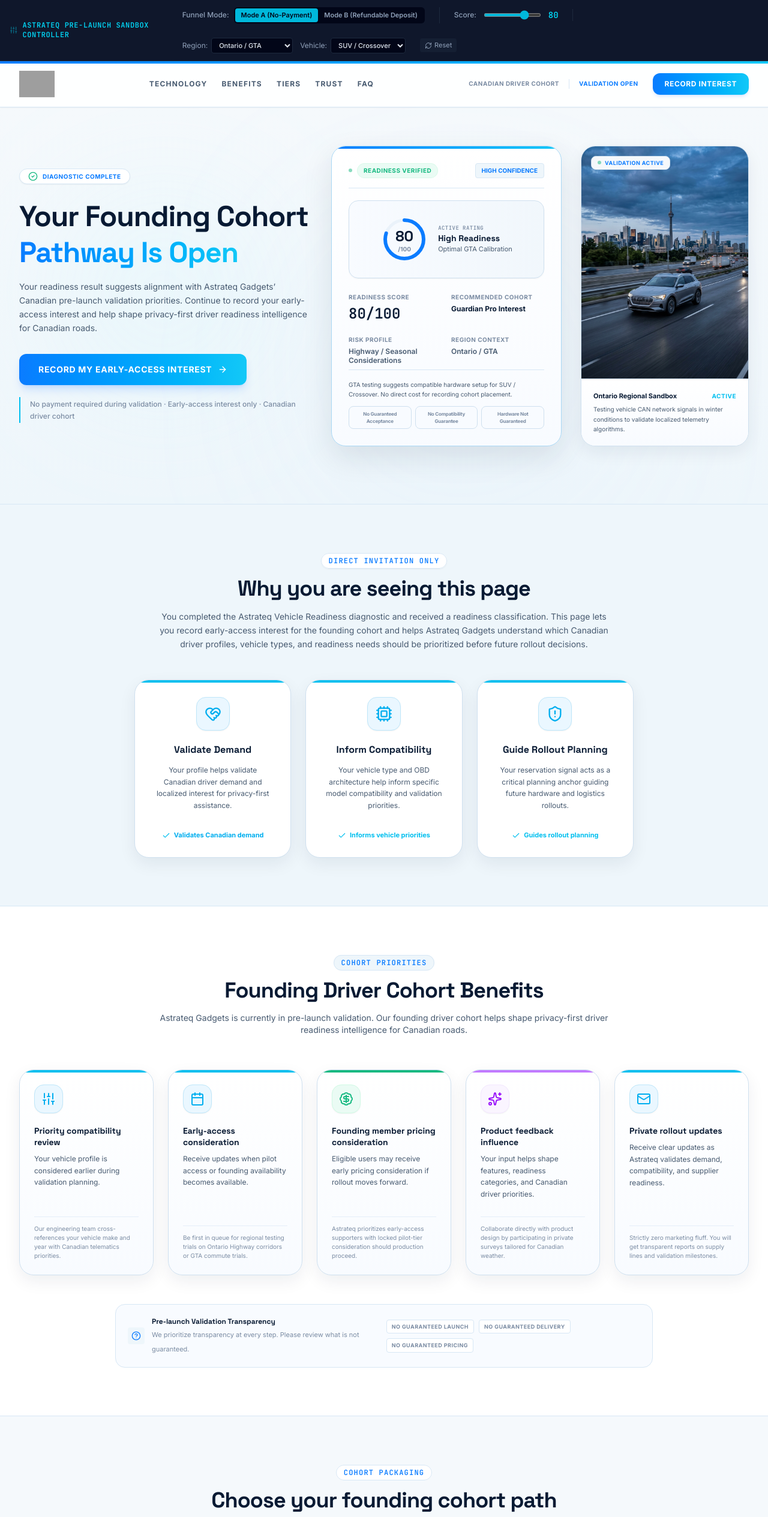
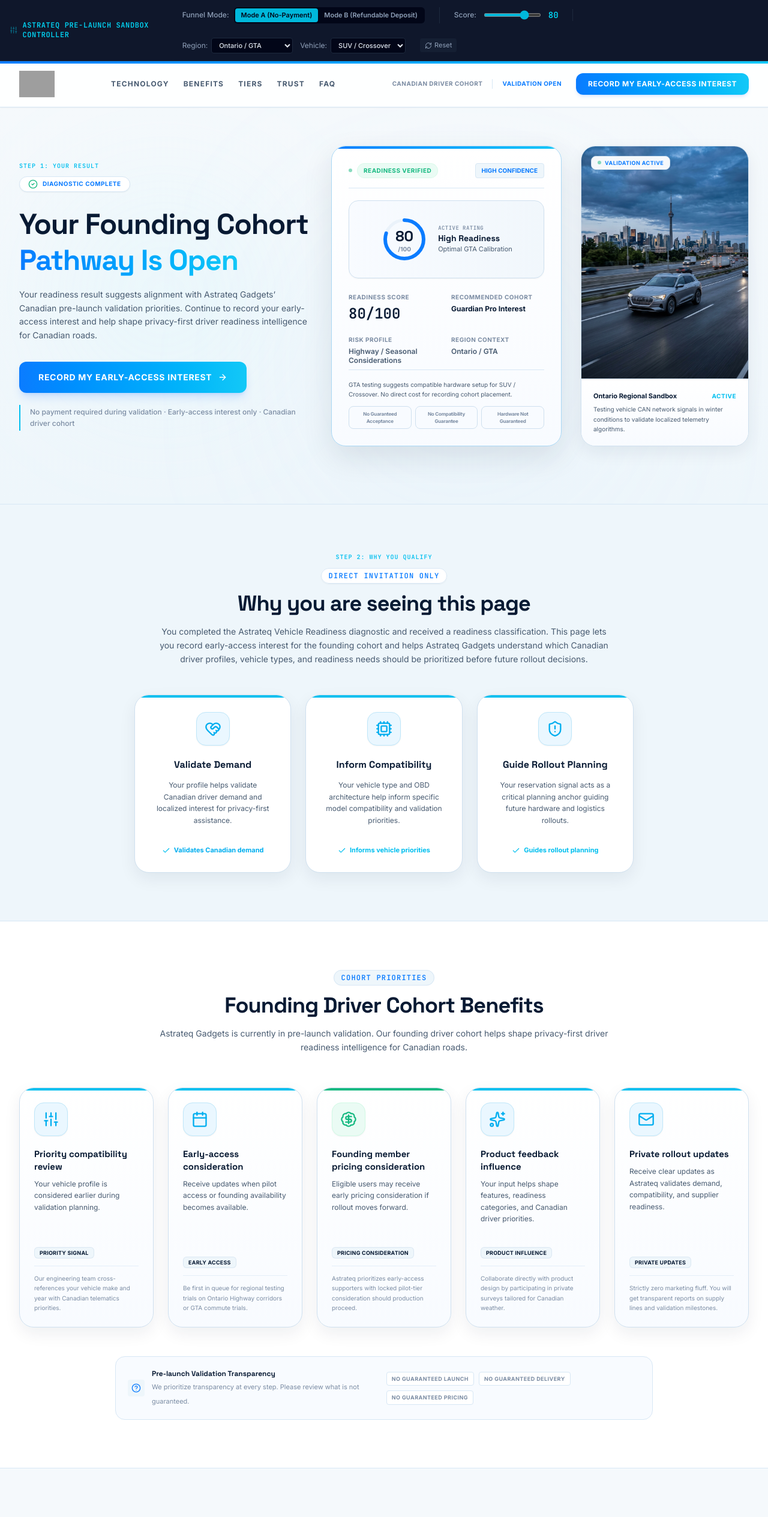
Before and after one commit to MaverickKing17/astrateq-cohort-reservation, a React (Vite) app: page / in a window 1280 px wide. Shown: the top 2529 px of the page at 60% size. Built offline with nearby package versions, Linux system fonts and the light colour scheme; grey boxes are pictures that could not be loaded.

Commit message:
feat: standardize onboarding steps and CTAs
Update UI components to include sequential step indicators and unify call-to-action labeling across the funnel for consistent messaging. Update cohort benefit styling for improved visual cohesion.

```diff
--- a/src/components/CohortBenefits.tsx
+++ b/src/components/CohortBenefits.tsx
@@ -12,6 +12,7 @@
       iconBg: 'bg-[#EAF7FF]',
       iconBorder: 'border-[#BFE7FA]',
       iconColor: 'text-[#00AEEF]',
+      chipText: 'Priority signal',
     },
     {
       id: 2,
@@ -23,6 +24,7 @@
       iconBg: 'bg-[#EAF7FF]',
       iconBorder: 'border-[#BFE7FA]',
       iconColor: 'text-[#00AEEF]',
+      chipText: 'Early access',
     },
     {
       id: 3,
@@ -34,6 +36,7 @@
       iconBg: 'bg-[#EAFBF4]',
       iconBorder: 'border-emerald-100',
       iconColor: 'text-[#16B981]',
+      chipText: 'Pricing consideration',
     },
     {
       id: 4,
@@ -41,10 +44,11 @@
       description: 'Your input helps shape features, readiness categories, and Canadian driver priorities.',
       detail: 'Collaborate directly with product design by participating in private surveys tailored for Canadian weather.',
       icon: Sparkles,
-      accentColor: 'bg-purple-400',
-      iconBg: 'bg-purple-50',
-      iconBorder: 'border-purple-100',
-      iconColor: 'text-purple-600',
+      accentColor: 'bg-[#00BFEF]',
+      iconBg: 'bg-[#EAF7FF]',
+      iconBorder: 'border-[#BFE7FA]',
+      iconColor: 'text-[#00AEEF]',
+      chipText: 'Product influence',
     },
     {
       id: 5,
@@ -56,6 +60,7 @@
       iconBg: 'bg-[#EAF7FF]',
       iconBorder: 'border-[#BFE7FA]',
       iconColor: 'text-[#00AEEF]',
+      chipText: 'Private updates',
     },
   ];
 
@@ -71,13 +76,13 @@
           <h2 className="mt-4 font-display text-3xl font-extrabold tracking-tight text-[#081A33] sm:text-4xl">
             Founding Driver Cohort Benefits
           </h2>
-          <p className="mt-4 text-sm text-[#475A70]">
+          <p className="mt-4 text-sm text-[#475A70] leading-relaxed">
             Astrateq Gadgets is currently in pre-launch validation. Our founding driver cohort helps shape privacy-first driver readiness intelligence for Canadian roads.
           </p>
         </div>
 
         {/* Benefits Grid */}
-        <div className="grid grid-cols-1 md:grid-cols-2 lg:grid-cols-5 gap-6">
+        <div className="grid grid-cols-1 md:grid-cols-2 lg:grid-cols-5 gap-6 items-stretch">
           {benefits.map((benefit) => {
             const Icon = benefit.icon;
             return (
@@ -89,20 +94,26 @@
                 {/* Subtle top accent line */}
                 <div className={`absolute top-0 left-0 right-0 h-[4px] ${benefit.accentColor}`} />
 
-                <div>
+                <div className="flex-1 flex flex-col">
                   {/* Larger icon badge */}
-                  <div className={`inline-flex h-12 w-12 items-center justify-center rounded-2xl border mb-5 ${benefit.iconBg} ${benefit.iconBorder} ${benefit.iconColor} shadow-xs transition-transform duration-300 group-hover:scale-105`}>
-                    <Icon className="h-6 w-6" />
+                  <div className={`inline-flex h-14 w-14 items-center justify-center rounded-2xl border mb-5 ${benefit.iconBg} ${benefit.iconBorder} ${benefit.iconColor} shadow-xs transition-transform duration-300 group-hover:scale-105`}>
+                    <Icon className="h-7 w-7 stroke-[2]" />
                   </div>
-                  <h3 className="font-display font-bold text-[#081A33] text-sm leading-snug mb-2 group-hover:text-[#0B7CFF] transition-colors">
+                  <h3 className="font-display font-extrabold text-[#081A33] text-[15px] leading-snug mb-2 group-hover:text-[#0B7CFF] transition-colors">
                     {benefit.title}
                   </h3>
-                  <p className="text-xs text-[#475A70] leading-relaxed mb-3">
+                  <p className="text-xs text-[#475A70] leading-relaxed mb-4">
                     {benefit.description}
                   </p>
                 </div>
-                <div className="pt-3 border-t border-[#D7E7F5]/60 mt-4 text-[10px] text-[#7B8CA3] leading-normal">
-                  {benefit.detail}
+
+                <div className="mt-4 space-y-3">
+                  <div className="inline-flex items-center rounded-md bg-[#EEF6FB] border border-[#CFE0EF]/60 px-2 py-0.5 text-[9px] font-bold text-[#081A33] uppercase tracking-wide">
+                    {benefit.chipText}
+                  </div>
+                  <div className="pt-3 border-t border-[#D7E7F5]/60 text-[10px] text-[#7B8CA3] leading-relaxed">
+                    {benefit.detail}
+                  </div>
                 </div>
               </div>
             );
--- a/src/components/Footer.tsx
+++ b/src/components/Footer.tsx
@@ -31,9 +31,9 @@
           <button
             onClick={handleCtaClick}
             id="footer-primary-cta"
-            className="w-full sm:w-auto inline-flex items-center justify-center rounded-xl bg-gradient-to-r from-[#0B7CFF] to-[#13C8F7] px-8 py-4 text-xs font-bold text-white shadow-lg shadow-blue-500/20 hover:opacity-95 hover:scale-[1.01] active:scale-[0.99] transition-all cursor-pointer"
+            className="w-full sm:w-auto inline-flex items-center justify-center rounded-xl bg-gradient-to-r from-[#0B7CFF] to-[#13C8F7] px-8 py-4 text-xs font-bold text-white shadow-lg shadow-blue-500/20 hover:opacity-95 hover:scale-[1.01] active:scale-[0.99] transition-all cursor-pointer uppercase tracking-wider font-mono"
           >
-            {mode === 'mode-b' ? 'Reserve My Founding Cohort Position' : 'Record My Early-Access Interest'}
+            Record My Early-Access Interest
           </button>
 
           <p className="mt-4 text-[10px] text-slate-400 uppercase tracking-wider font-semibold">
--- a/src/components/Header.tsx
+++ b/src/components/Header.tsx
@@ -77,7 +77,7 @@
             onClick={onScrollToForm}
             className="rounded-xl bg-gradient-to-r from-[#0B7CFF] to-[#13C8F7] hover:opacity-95 text-white font-bold px-5 py-2.5 text-xs tracking-wider uppercase transition-all duration-250 shadow-md shadow-blue-500/15 active:scale-95 cursor-pointer"
           >
-            {mode === 'mode-b' ? 'Reserve Now' : 'Record Interest'}
+            {mode === 'mode-b' ? 'Record Early-Access Interest' : 'Record My Early-Access Interest'}
           </button>
         </div>
 
@@ -150,7 +150,7 @@
               }}
               className="block w-full text-center rounded-xl bg-gradient-to-r from-[#0B7CFF] to-[#13C8F7] py-3 text-xs font-bold uppercase tracking-wider text-white shadow-md cursor-pointer"
             >
-              {mode === 'mode-b' ? 'Reserve Now' : 'Record Interest'}
+              {mode === 'mode-b' ? 'Record Early-Access Interest' : 'Record My Early-Access Interest'}
             </button>
           </div>
         </div>
--- a/src/components/HeroSection.tsx
+++ b/src/components/HeroSection.tsx
@@ -80,6 +80,11 @@
 
           {/* Left Column: Direct Response Core */}
           <div className="lg:col-span-5 flex flex-col justify-center text-left" id="hero-left">
+            {/* Step Label */}
+            <span className="text-[10px] font-extrabold tracking-widest uppercase text-[#00BFEF] block mb-2.5 font-mono">
+              Step 1: Your Result
+            </span>
+
             {/* Status Pill */}
             <div className="mb-6 inline-flex items-center space-x-2 self-start rounded-full border border-[#D7E7F5] bg-white px-3.5 py-1 text-xs font-semibold text-[#0B7CFF] shadow-xs">
               <CheckCircle2 className="h-4 w-4 text-[#16B981] shrink-0" />
@@ -104,11 +109,7 @@
                 onClick={handleCtaClick}
                 className="w-full sm:w-auto inline-flex items-center justify-center space-x-2.5 rounded-xl bg-gradient-to-r from-[#0B7CFF] to-[#13C8F7] text-white font-bold px-8 py-4 text-sm tracking-wider uppercase shadow-lg shadow-blue-500/20 hover:opacity-95 hover:scale-[1.01] hover:shadow-xl transition-all duration-200 active:scale-[0.99] group cursor-pointer"
               >
-                <span>
-                  {mode === 'mode-b'
-                    ? 'Reserve My Founding Cohort Position'
-                    : 'Record My Early-Access Interest'}
-                </span>
+                <span>Record My Early-Access Interest</span>
                 <ArrowRight className="h-4 w-4 text-white transition-transform group-hover:translate-x-1" />
               </button>
             </div>
--- a/src/components/WhySeeingThis.tsx
+++ b/src/components/WhySeeingThis.tsx
@@ -5,6 +5,10 @@
     <section className="bg-[#EEF6FB] py-20 border-b border-[#D7E7F5]" id="why-us">
       <div className="mx-auto max-w-4xl px-4 sm:px-6 lg:px-8">
         <div className="text-center max-w-3xl mx-auto mb-12">
+          {/* Step Label */}
+          <span className="text-[10px] font-extrabold tracking-widest uppercase text-[#00BFEF] block mb-2.5 font-mono">
+            Step 2: Why You Qualify
+          </span>
           <span className="text-xs font-bold tracking-widest text-[#0B7CFF] uppercase font-mono bg-white px-3 py-1 rounded-full border border-[#D7E7F5] shadow-xs">
             Direct Invitation Only
           </span>
```
Also changed, not shown: src/components/ReservationForm.tsx (+38 -10 lines), src/components/TierSelection.tsx (+20 -8 lines).
